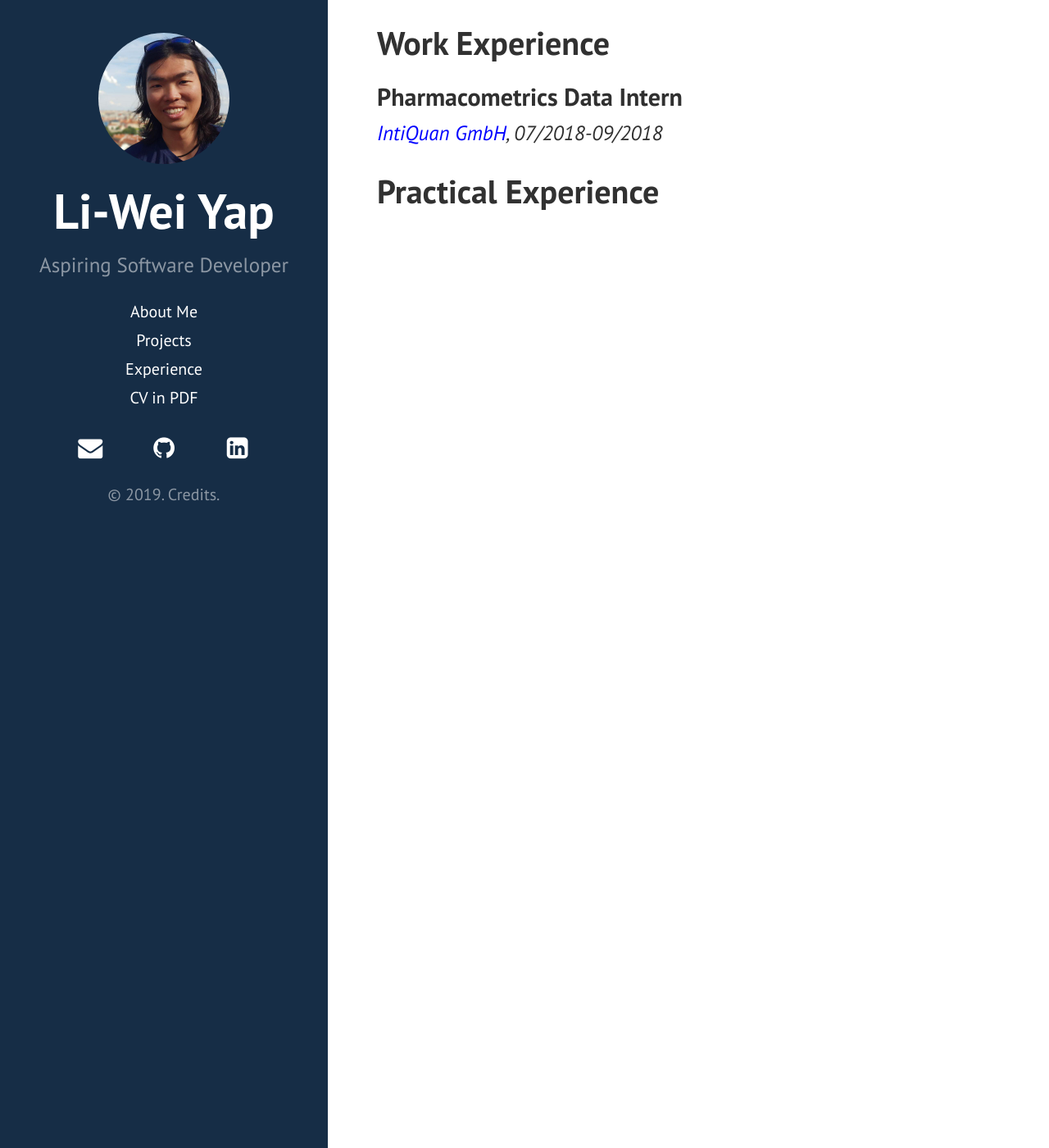
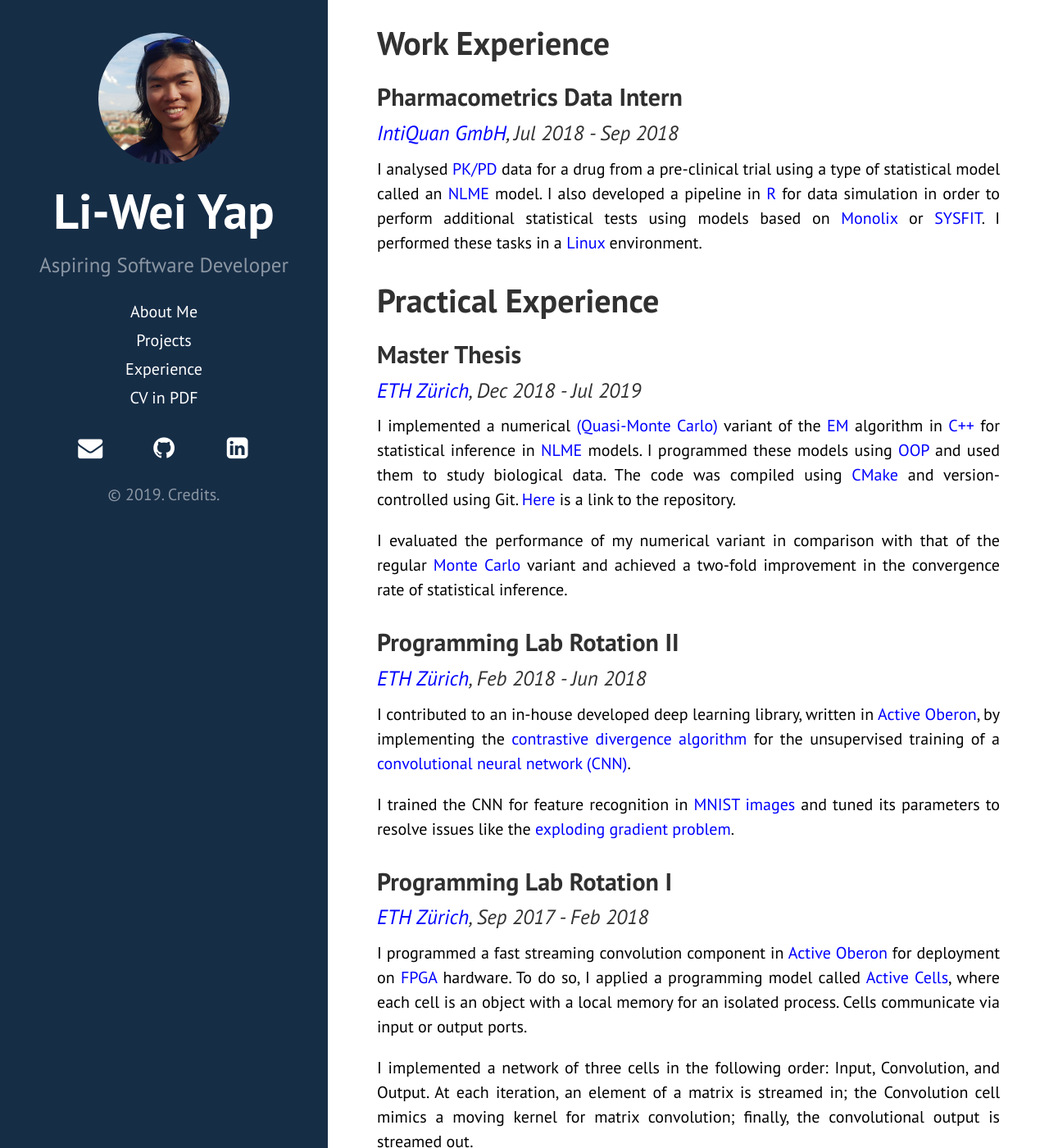
Before and after one commit to liweiyap/liweiyap.github.io, a Jekyll site: the page built from experience.html, in a window 1280 px wide and 1400 px high. Shown: the whole window at 82% size. Built offline with Jekyll 4.4.1, drawn with Linux system fonts in a browser that asks for light colours; nearby versions of some CDN libraries; some of the changed text lies outside the part shown.

Commit message:
Add experiences.

```diff
--- a/experience.html
+++ b/experience.html
@@ -7,8 +7,37 @@ layout: page
 
     <div class="post">
         <h2 class="post-title">Pharmacometrics Data Intern</h2>
-        <h3 class="post-subtitle"><a href="https://www.intiquan.com/">IntiQuan GmbH</a>, 07/2018-09/2018</h3>
+        <h3 class="post-subtitle"><a href="https://www.intiquan.com/">IntiQuan GmbH</a>, Jul 2018 - Sep 2018</h3>
+        <p>I analysed <a href="https://en.wikipedia.org/wiki/PK/PD_models">PK/PD</a> data for a drug from a pre-clinical trial using a type of statistical model called an <a href="https://en.wikipedia.org/wiki/Mixed_model">NLME</a> model. I also developed a pipeline in <a href="https://www.r-project.org/">R</a> for data simulation in order to perform additional statistical tests using models based on <a href="http://lixoft.com/products/monolix/">Monolix</a> or <a href="http://www.sai.msu.su/sal/B/0/SYSFIT.html">SYSFIT</a>. I performed these tasks in a <a href="https://www.linux.org/">Linux</a> environment.
+        </p>
     </div>
 
     <h1>Practical Experience</h1>
+
+    <div class="post">
+        <h2 class="post-title">Master Thesis</h2>
+        <h3 class="post-subtitle"><a href="https://csb.ethz.ch/">ETH Zürich</a>, Dec 2018 - Jul 2019</h3>
+        <p>I implemented a numerical <a href="https://en.wikipedia.org/wiki/Quasi-Monte_Carlo_method">(Quasi-Monte Carlo)</a> variant of the <a href="https://en.wikipedia.org/wiki/Expectation%E2%80%93maximization_algorithm">EM</a> algorithm in <a href="http://www.cplusplus.org/">C++</a> for statistical inference in <a href="https://en.wikipedia.org/wiki/Mixed_model">NLME</a> models. I programmed these models using <a href="https://en.wikipedia.org/wiki/Object-oriented_programming">OOP</a> and used them to study biological data. The code was compiled using <a href="https://cmake.org/">CMake</a> and version-controlled using Git. <a href="https://git.bsse.ethz.ch/csb/qmcnlme">Here</a> is a link to the repository.</p>
+        <p>I evaluated the performance of my numerical variant in comparison with that of the regular <a href="https://en.wikipedia.org/wiki/Monte_Carlo_method">Monte Carlo</a> variant and achieved a two-fold improvement in the convergence rate of statistical inference.</p>
+    </div>
+
+    <div class="post">
+        <h2 class="post-title">Programming Lab Rotation II</h2>
+        <h3 class="post-subtitle"><a href="http://people.inf.ethz.ch/felixf/index.html">ETH Zürich</a>, Feb 2018 - Jun 2018</h3>
+        <p>I contributed to an in-house developed deep learning library, written in <a href="https://en.wikipedia.org/wiki/Active_Oberon">Active Oberon</a>, by implementing the <a href="https://deepai.org/machine-learning-glossary-and-terms/contrastive-divergence">contrastive divergence algorithm</a> for the unsupervised training of a <a href="https://deepai.org/machine-learning-glossary-and-terms/convolutional-neural-network">convolutional neural network (CNN)</a>.</p>
+        <p>I trained the CNN for feature recognition in <a href="http://yann.lecun.com/exdb/mnist/">MNIST images</a> and tuned its parameters to resolve issues like the <a href="https://deepai.org/machine-learning-glossary-and-terms/exploding-gradient-problem">exploding gradient problem</a>.</p>
+    </div>
+
+    <div class="post">
+        <h2 class="post-title">Programming Lab Rotation I</h2>
+        <h3 class="post-subtitle"><a href="http://people.inf.ethz.ch/felixf/index.html">ETH Zürich</a>, Sep 2017 - Feb 2018</h3>
+        <p>I programmed a fast streaming convolution component in <a href="https://en.wikipedia.org/wiki/Active_Oberon">Active Oberon</a> for deployment on <a href="https://en.wikipedia.org/wiki/Field-programmable_gate_array">FPGA</a> hardware. To do so, I applied a programming model called <a href="http://people.inf.ethz.ch/felixf/pdfs/2016_FSP_ComputeModelHPSoCFPGA.pdf">Active Cells</a>, where each cell is an object with a local memory for an isolated process. Cells communicate via input or output ports.</p>
+        <p>I implemented a network of three cells in the following order: Input, Convolution, and Output. At each iteration, an element of a matrix is streamed in; the Convolution cell mimics a moving kernel for matrix convolution; finally, the convolutional output is streamed out.</p>
+    </div>
+
+    <div class="post">
+        <h2 class="post-title">Visiting Researcher</h2>
+        <h3 class="post-subtitle"><a href="https://rgendres3.wixsite.com/biologicalphysics">Imperial College London</a>, Feb 2016 - Oct 2017</h3>
+        <p>I programmed an ODE model of the cell-wall dynamics during bacterial spore formation in <a href="https://uk.mathworks.com/products/matlab.html">Matlab</a>. I published my work as <a href="https://pubs.rsc.org/en/content/articlelanding/2017/SM/C7SM00818J#!divAbstract">lead author</a>.</p>
+    </div>
 </body>
```
